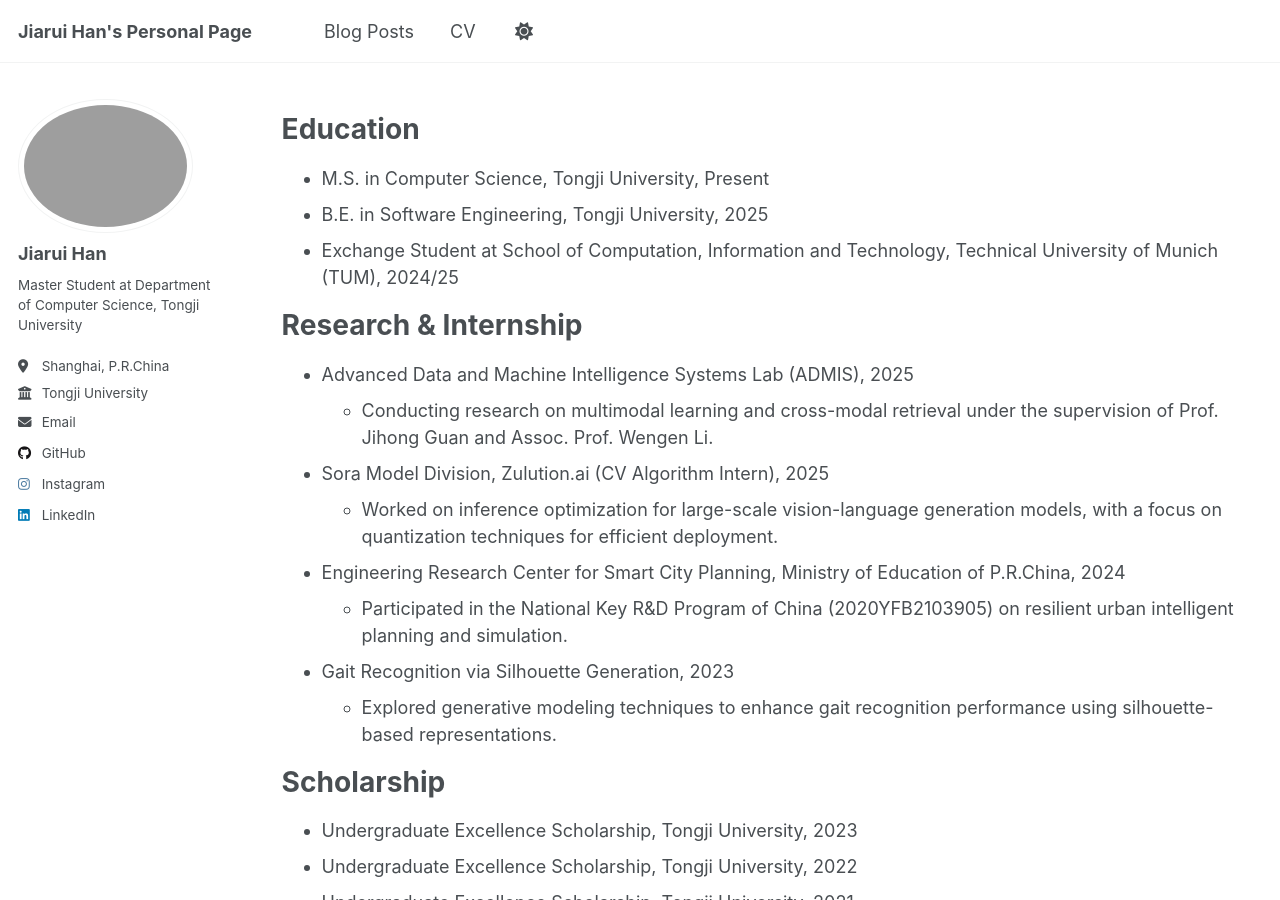
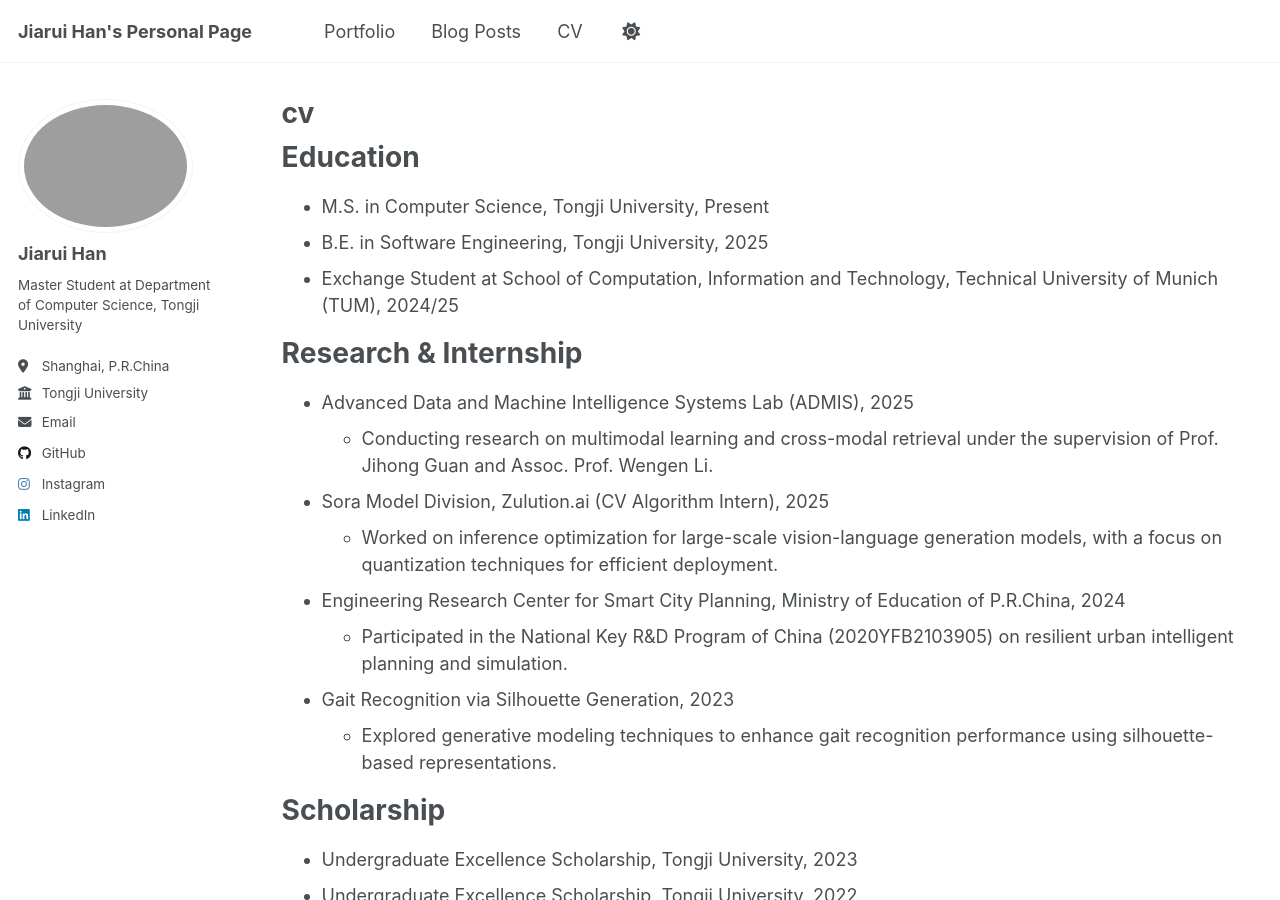
Before and after one commit to BillHan01/BillHan01.github.io, a Jekyll site: the page built from _pages/cv.md, in a window 1280 px wide and 900 px high. Built offline with Jekyll 4.4.1, drawn with Linux system fonts in a browser that asks for light colours.

Commit message:
add portfolio

```diff
--- a/_data/navigation.yml
+++ b/_data/navigation.yml
@@ -17,8 +17,8 @@ main:
   # - title: "Teaching"
   #   url: /teaching/
 
-  # - title: "Portfolio"
-  #   url: /portfolio/
+  - title: "Portfolio"
+    url: /portfolio/
 
   - title: "Blog Posts"
     url: /year-archive/
--- a/_pages/cv.md
+++ b/_pages/cv.md
@@ -1,13 +1,11 @@
 ---
 layout: archive
-title: ""
+title: "cv"
 permalink: /cv/
 author_profile: true
 redirect_from:
   - /resume
 ---
-
-{% include base_path %}
 
 Education
 ======
```
